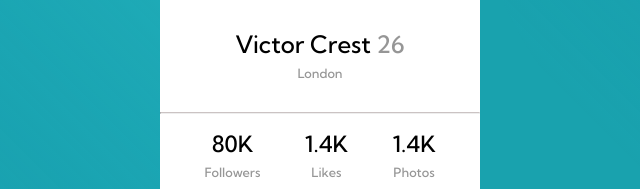
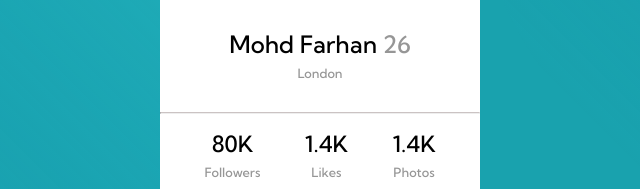
Before and after one commit to MohdSaquib114/Profile-card-component, a plain HTML site: page index.html in a window 1280 px wide. Shown: the part 390-579 px from the top of the page, 320-960 px from the left. Drawn offline with Linux system fonts and the light colour scheme.

Commit message:
Update index.html

```diff
--- a/index.html
+++ b/index.html
@@ -20,7 +20,7 @@
   <main >
   <img src="./images/image-victor.jpg" alt="profile-img">
   <h1>
-    Victor Crest
+    Mohd Farhan
     <span>
    26
     </span>
```
